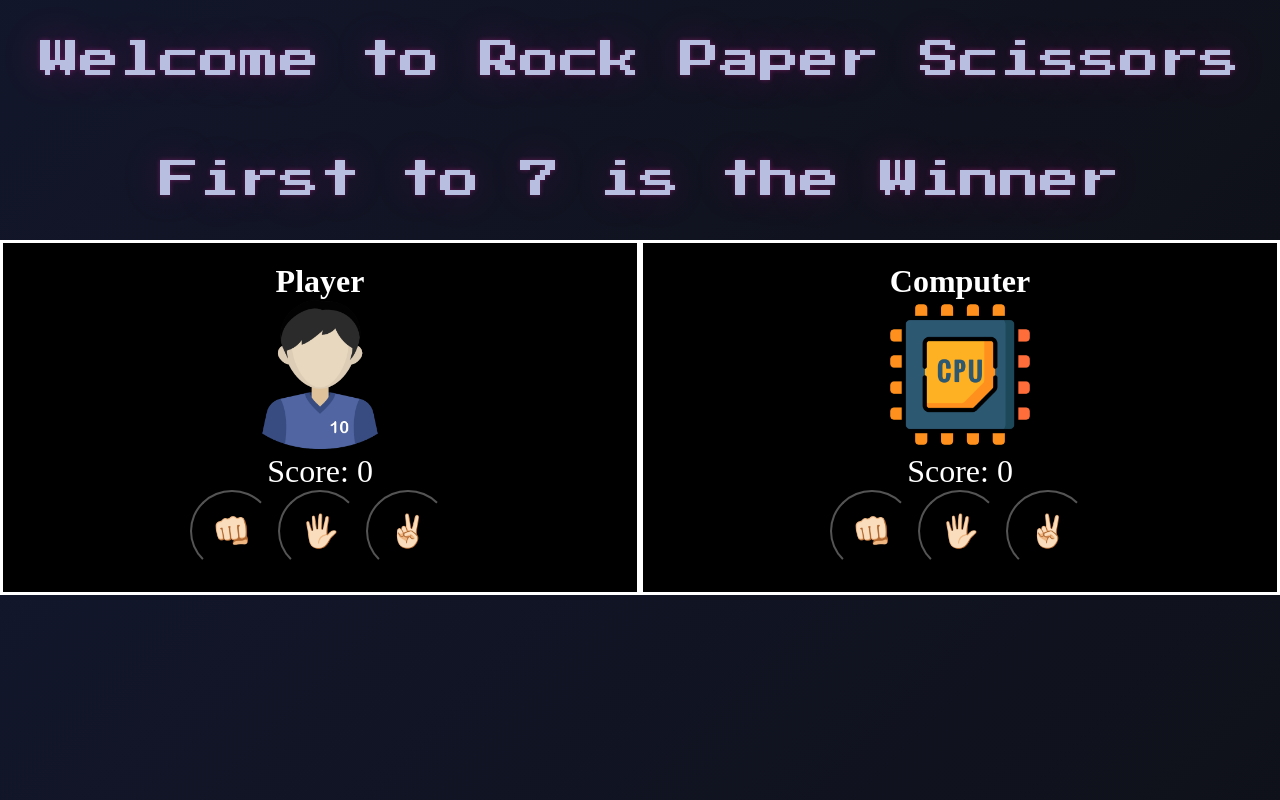
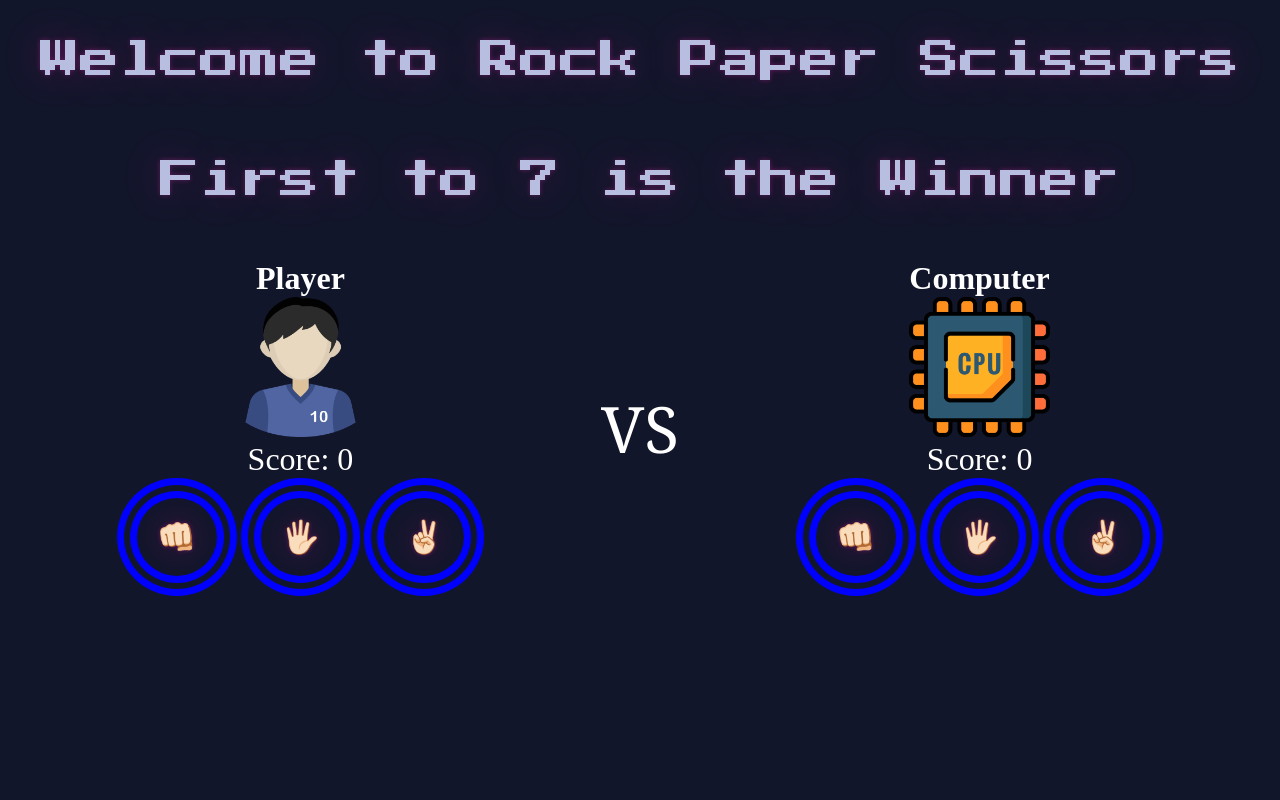
Before and after one commit to ddyankov28/rock-paper-scissors, a plain HTML site: page index.html in a window 1280 px wide. Drawn offline with Linux system fonts and the light colour scheme.

Commit message:
almost done

```diff
--- a/index.html
+++ b/index.html
@@ -17,28 +17,29 @@
                 <h1>Player</h1>
                 <div class="playerinfo">
                     <div class="player-pic">
-                        <img src="./player.png">
+                        <img src="src/player.png">
                     </div>
                     <div class="player-score">Score: 0</div>
                 </div>
                 <div class="selections">
-                    <button class="select">👊🏻</button>
-                    <button class="select">🖐🏻</button>
-                    <button class="select">✌🏻</button>
+                    <button class="select" id="p-rock">👊🏻</button>
+                    <button class="select" id="p-paper">🖐🏻</button>
+                    <button class="select" id="p-scissors">✌🏻</button>
                 </div>
             </div>
+            <div class="vs">VS</div>
             <div class="cpu">
                 <h1>Computer</h1>
                 <div class="playerinfo">
                     <div class="player-pic">
-                        <img src="./cpu.png">
+                        <img src="src/cpu.png">
                     </div>
                     <div class="player-score">Score: 0</div>
                 </div>
                 <div class="selections">
-                    <button class="select">👊🏻</button>
-                    <button class="select">🖐🏻</button>
-                    <button class="select">✌🏻</button>
+                    <button class="select" id="c-rock">👊🏻</button>
+                    <button class="select" id="c-paper">🖐🏻</button>
+                    <button class="select" id="c-scissors">✌🏻</button>
                 </div>
                 </div>
             </div>
--- a/rps.js
+++ b/rps.js
@@ -26,30 +26,17 @@ function getComputerChoice(){
 
 
 function playGame(){
+    const player = document.querySelector('.player');
+    player.querySelectorAll('.select').forEach(button =>{
+        button.addEventListener('click')
+    })
 
-    let roundScore = 0;
 
-    rockButton.addEventListener("click", () =>{
-        roundMessage.textContent = "This round you ";
-        roundScore = playRound("rock", getComputerChoice());
-        roundMessage.textContent += roundScore;
-    });
-    paperButton.addEventListener("click", () => {
-        roundMessage.textContent = "This round you ";
-        roundScore = playRound("paper", getComputerChoice());
-        roundMessage.textContent += roundScore;
-    });
-    scissorsButton.addEventListener("click", () => {
-        roundMessage.textContent = "This round you ";
-        roundScore = playRound("scissors", getComputerChoice());
-        roundMessage.textContent += roundScore;
-    });
 }
 
 let won = 0
 let draw = 0
 let lost = 0
 
-const container = document.querySelector(".container");
 
 playGame()
--- a/style.css
+++ b/style.css
@@ -4,10 +4,7 @@
     margin: 0;
     padding: 0;
     box-sizing: border-box;
-}
-
-body {
-    background: linear-gradient(135deg, hsl(230, 40%, 12%), hsl(230, 20%, 7%));
+    background: hsl(230, 40%, 12%);
 }
 
 .title {
@@ -69,14 +66,12 @@ body {
 .container {
     display: flex;
     flex-wrap: wrap;
-    background-color: black;
     color: white;
 }
 
 .player, .cpu {
   flex: 1;
   padding: 20px;
-  border-style: solid;
   text-align: center;
 }
 
@@ -88,11 +83,24 @@ img {
   width: 25%;
 }
 
+.vs {
+  display: flex;
+  justify-content: center;
+  align-items: center;
+  font-size: 400%;
+  font-family:Cambria, Cochin, Georgia, Times, 'Times New Roman', serif;
+}
+
 button {
-  font-size: xx-large;
+  font-size: 200%;
   padding: 20px;
   background-color: transparent;
   border-radius: 50%;
+  border-width: 20px;
+  border-style: double;
+  border-color: blue;
+  animation: lights 5s infinite;
+
 }
 
 button:hover{
```
Also changed, not shown: src/cpu.png (renamed from cpu.png), src/player.png (renamed from player.png).
